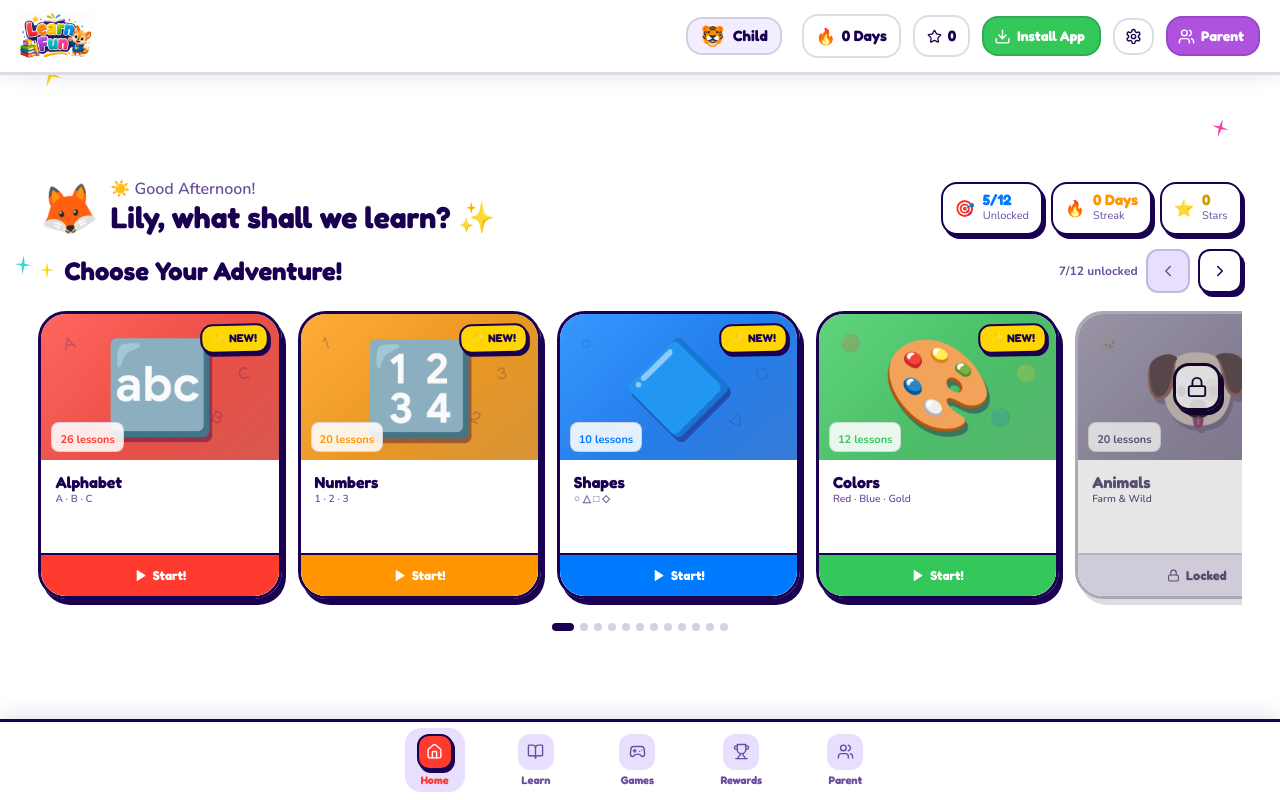
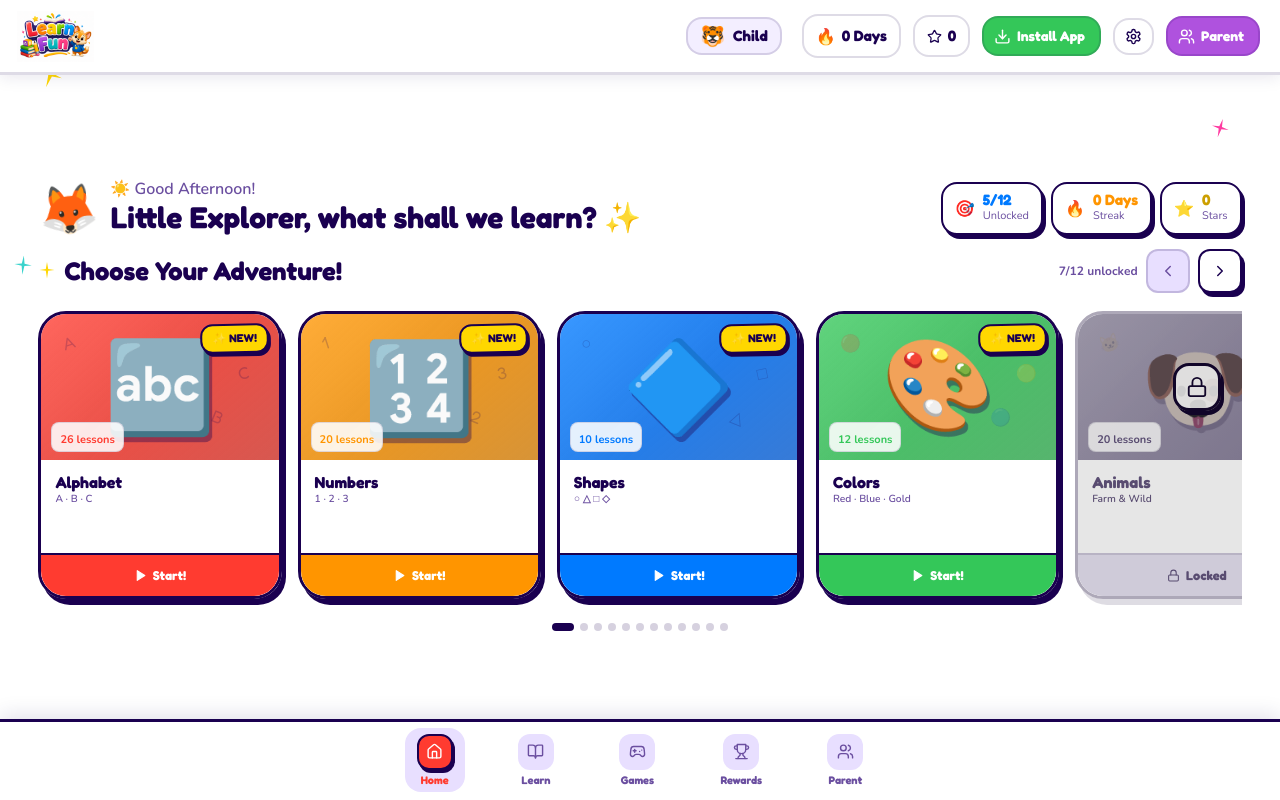
Before and after one commit to SabituBilikis/learnfun, a React (Vite) app: page / in a window 1280 px wide. Built offline with nearby package versions, Linux system fonts and the light colour scheme.

Commit message:
Fix child name default and home screen display

```diff
--- a/src/features/home/GreetingBanner.tsx
+++ b/src/features/home/GreetingBanner.tsx
@@ -32,7 +32,7 @@ export function GreetingBanner() {
             className="text-xl sm:text-2xl lg:text-3xl leading-tight font-bold"
             style={{ fontFamily: "'Fredoka',sans-serif", color: C.navy }}
           >
-            {childName}, what shall we learn? ✨
+            {childName || "Little Explorer"}, what shall we learn? ✨
           </p>
         </div>
       </div>
--- a/src/features/settings/SettingsModal.tsx
+++ b/src/features/settings/SettingsModal.tsx
@@ -6,6 +6,8 @@ import { useSettings } from "@/hooks/useSettings";
 export function SettingsModal({ isOpen, onClose }: { isOpen: boolean; onClose: () => void }) {
   const soundEnabled = useSettings(s => s.soundEnabled);
   const toggleSound = useSettings(s => s.toggleSound);
+  const childName = useSettings(s => s.childName);
+  const setChildName = useSettings(s => s.setChildName);
 
   return (
     <AnimatePresence>
@@ -55,8 +57,8 @@ export function SettingsModal({ isOpen, onClose }: { isOpen: boolean; onClose: (
                 </label>
                 <input
                   type="text"
-                  value={useSettings((s) => s.childName)}
-                  onChange={(e) => useSettings.getState().setChildName(e.target.value)}
+                  value={childName}
+                  onChange={(e) => setChildName(e.target.value)}
                   placeholder="e.g. Lily"
                   maxLength={12}
                   className="w-full px-4 py-3 rounded-2xl outline-none"
--- a/src/hooks/useSettings.ts
+++ b/src/hooks/useSettings.ts
@@ -19,7 +19,7 @@ export const useSettings = create<SettingsState>((set) => {
   let initialScreenTimeLimit = 0;
   let initialTimePlayedToday = 0;
   let initialLastPlayedDate = new Date().toISOString().split("T")[0];
-  let initialChildName = "Lily";
+  let initialChildName = "";
 
   if (typeof window !== "undefined") {
     try {
```
